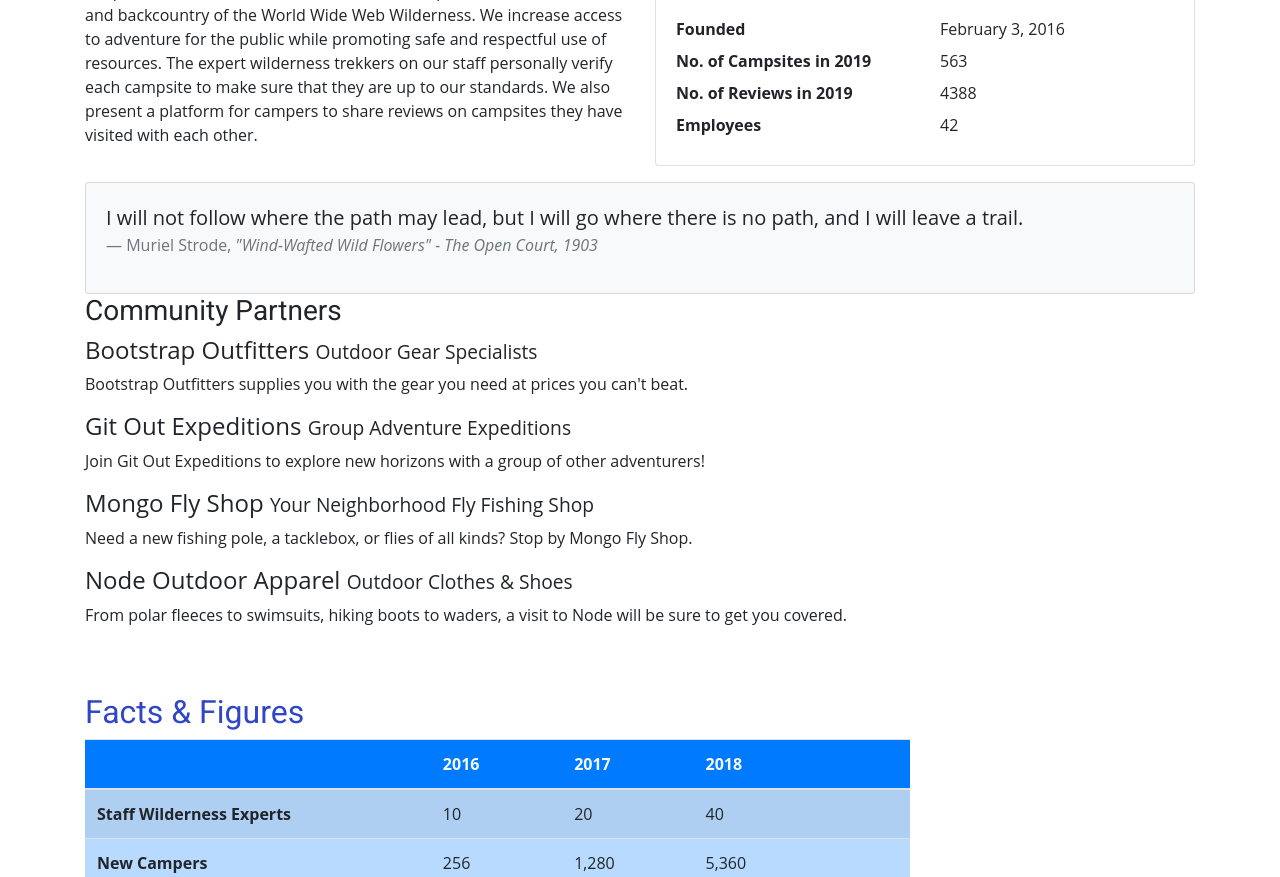
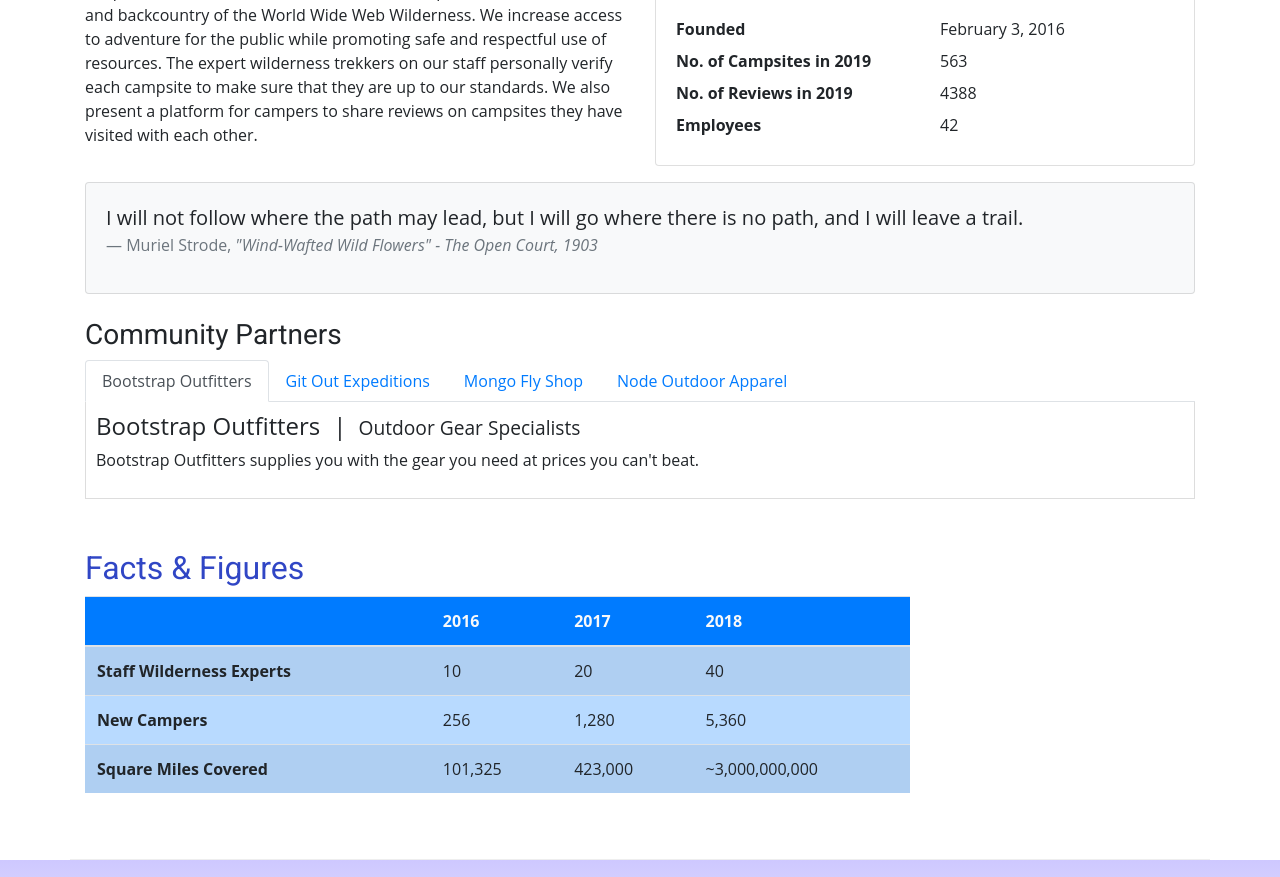
Before and after one commit to FrankSmith22/nucampsite, a website: page aboutus.html in a window 1280 px wide. Shown: the part 418-1295 px from the top of the page. Drawn offline with nearby package versions, Linux system fonts and the light colour scheme.

Commit message:
Added tabs to about me page for community partners

```diff
--- a/aboutus.html
+++ b/aboutus.html
@@ -35,7 +35,7 @@
 
     <nav class="navbar navbar-expand-sm navbar-dark sticky-top">
         <div class="container">
-            <a class="navbar-brand" href="index.html"><img arc="img/logo.png" height="30" width="30"></a>
+            <a class="navbar-brand" href="index.html"><img src="img/logo.png" height="30" width="30"></a>
             <button class="navbar-toggler" type="button" data-toggle="collapse" data-target="#nucampNavbar">
                 <span class="navbar-toggler-icon"></span>
             </button>
@@ -93,21 +93,37 @@
                             The Open Court, 1903</cite>
                         </footer>
                     </blockquote>
-                </div>
+                </div><br>
             </div>
         </div>
 
         <div class="row">
             <div class="col">
                 <h3>Community Partners</h3>
-                <h4>Bootstrap Outfitters <small>Outdoor Gear Specialists</small></h4>
-                <p class="d-none d-sm-block">Bootstrap Outfitters supplies you with the gear you need at prices you can't beat.</p>
-                <h4>Git Out Expeditions <small>Group Adventure Expeditions</small></h4>
-                <p class="d-none d-sm-block">Join Git Out Expeditions to explore new horizons with a group of other adventurers!</p>
-                <h4>Mongo Fly Shop <small>Your Neighborhood Fly Fishing Shop</small></h4>
-                <p class="d-none d-sm-block">Need a new fishing pole, a tacklebox, or flies of all kinds? Stop by Mongo Fly Shop.</p>
-                <h4>Node Outdoor Apparel <small>Outdoor Clothes & Shoes</small></h4>
-                <p class="d-none d-sm-block">From polar fleeces to swimsuits, hiking boots to waders, a visit to Node will be sure to get you covered.</p>
+                <ul class="nav nav-tabs">
+                    <li class="nav-item"><a class="nav-link active" href="#bootstrap" role="tab" data-toggle="tab">Bootstrap Outfitters</a></li>
+                    <li class="nav-item"><a class="nav-link" href="#git" role="tab" data-toggle="tab">Git Out Expeditions</a></li>
+                    <li class="nav-item"><a class="nav-link" href="#mongo" role="tab" data-toggle="tab">Mongo Fly Shop</a></li>
+                    <li class="nav-item"><a class="nav-link" href="#node" role="tab" data-toggle="tab">Node Outdoor Apparel</a></li>
+                </ul>
+                <div class="tab-content">
+                    <div role="tabpanel" class="tab-pane fade show active" id="bootstrap">
+                        <h4>Bootstrap Outfitters&nbsp; <i>|</i> &nbsp;<small>Outdoor Gear Specialists</small></h4>
+                        <p class="d-none d-sm-block">Bootstrap Outfitters supplies you with the gear you need at prices you can't beat.</p>
+                    </div>
+                    <div role="tabpanel" class="tab-pane fade" id="git">
+                        <h4>Git Out Expeditions&nbsp; <i>|</i> &nbsp;<small>Group Adventure Expeditions</small></h4>
+                        <p class="d-none d-sm-block">Join Git Out Expeditions to explore new horizons with a group of other adventurers!</p>
+                    </div>
+                    <div role="tabpanel" class="tab-pane fade" id="mongo">
+                        <h4>Mongo Fly Shop&nbsp; <i>|</i> &nbsp;<small>Your Neighborhood Fly Fishing Shop</small></h4>
+                        <p class="d-none d-sm-block">Need a new fishing pole, a tacklebox, or flies of all kinds? Stop by Mongo Fly Shop.</p>
+                    </div>
+                    <div role="tabpanel" class="tab-pane fade" id="node">
+                        <h4>Node Outdoor Apparel&nbsp; <i>|</i> &nbsp;<small>Outdoor Clothes & Shoes</small></h4>
+                        <p class="d-none d-sm-block">From polar fleeces to swimsuits, hiking boots to waders, a visit to Node will be sure to get you covered.</p>
+                    </div>
+                </div>
             </div>
         </div>
 
@@ -177,6 +193,11 @@
         </div>
     </footer>
 
+    <!-- jQuery must come first, then Popper.js, then the Bootstrap JavaScript plugins.-->
+    <script src="node_modules/jquery/dist/jquery.slim.min.js"></script>
+    <script src="node_modules/popper.js/dist/umd/popper.min.js"></script>
+    <script src="node_modules/bootstrap/dist/js/bootstrap.min.js"></script>
+
 </body>
 
 </html>
--- a/css/styles.css
+++ b/css/styles.css
@@ -35,3 +35,9 @@ header h2 {
 .navbar{
     background-color: #901CAD;
 }
+
+.tab-content{
+    border: 1px solid #DDD;
+    border-top: none;
+    padding: 10px;
+}
```
Also changed, not shown: contactus.html (+1 -1 lines), index.html (+5 -4 lines).
